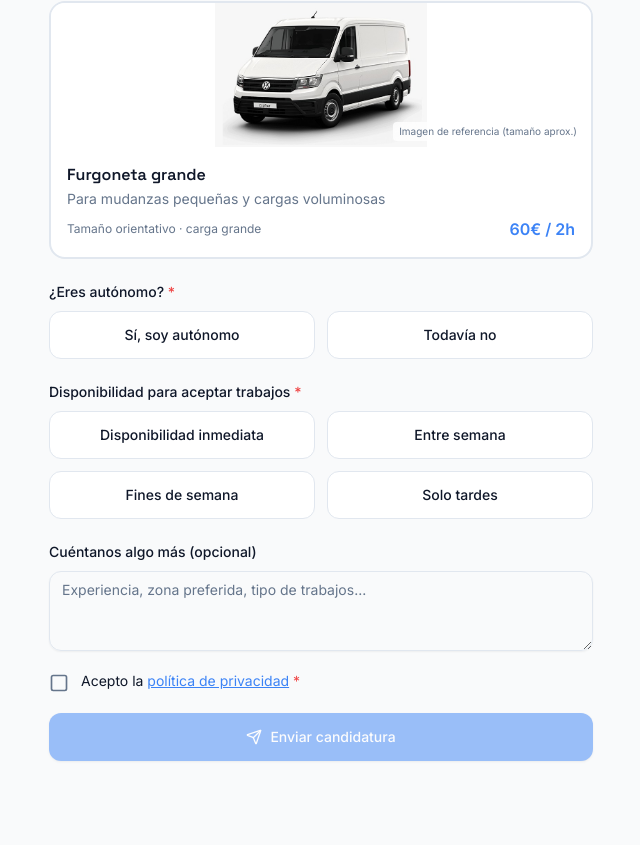
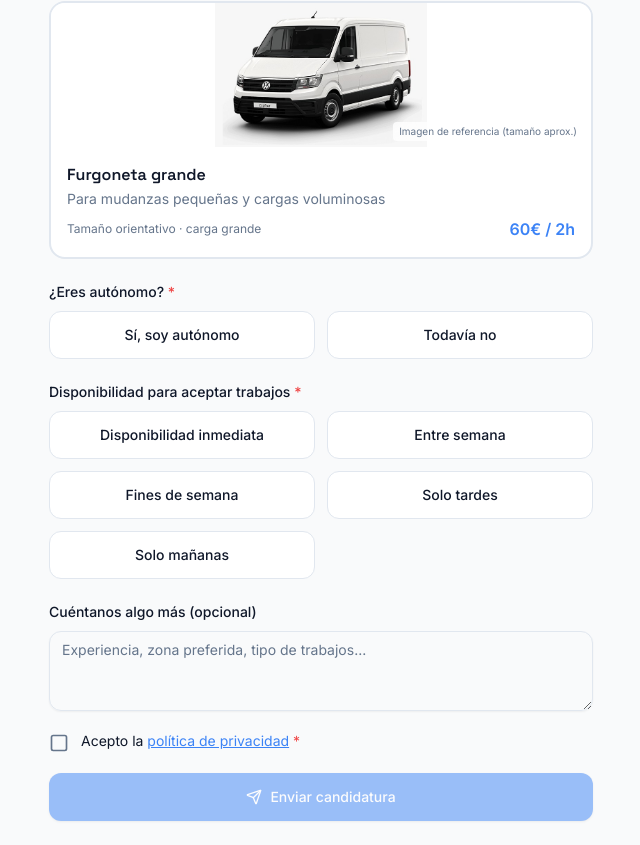
Before and after one commit to portemaniafurgo-bit/portemania, a Next.js app: page /ser-conductor in a window 1280 px wide. Shown: the part 919-1764 px from the top of the page, without its empty margins (319-959 px from the left). Before the commit the page ends 1704 px from the top, so only its background shows below. Built offline with nearby package versions, Linux system fonts and the light colour scheme; no server answers; the database is empty.

Commit message:
Update page.jsx

```diff
--- a/src/app/ser-conductor/page.jsx
+++ b/src/app/ser-conductor/page.jsx
@@ -18,6 +18,7 @@ const AVAILABILITY_OPTIONS = [
   "Entre semana",
   "Fines de semana",
   "Solo tardes",
+  "Solo mañanas",
 ];
 
 export default function SerConductorPage() {
```
